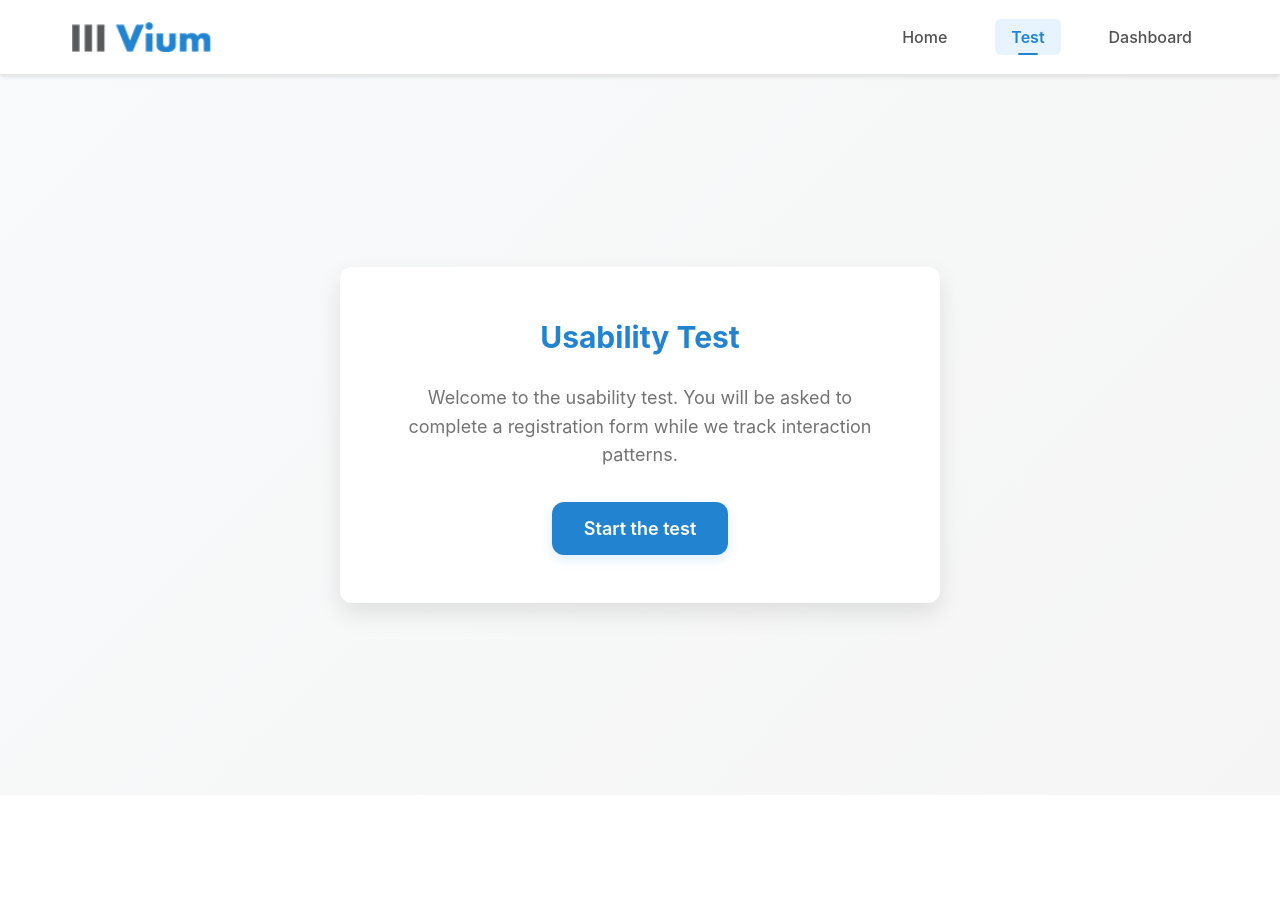
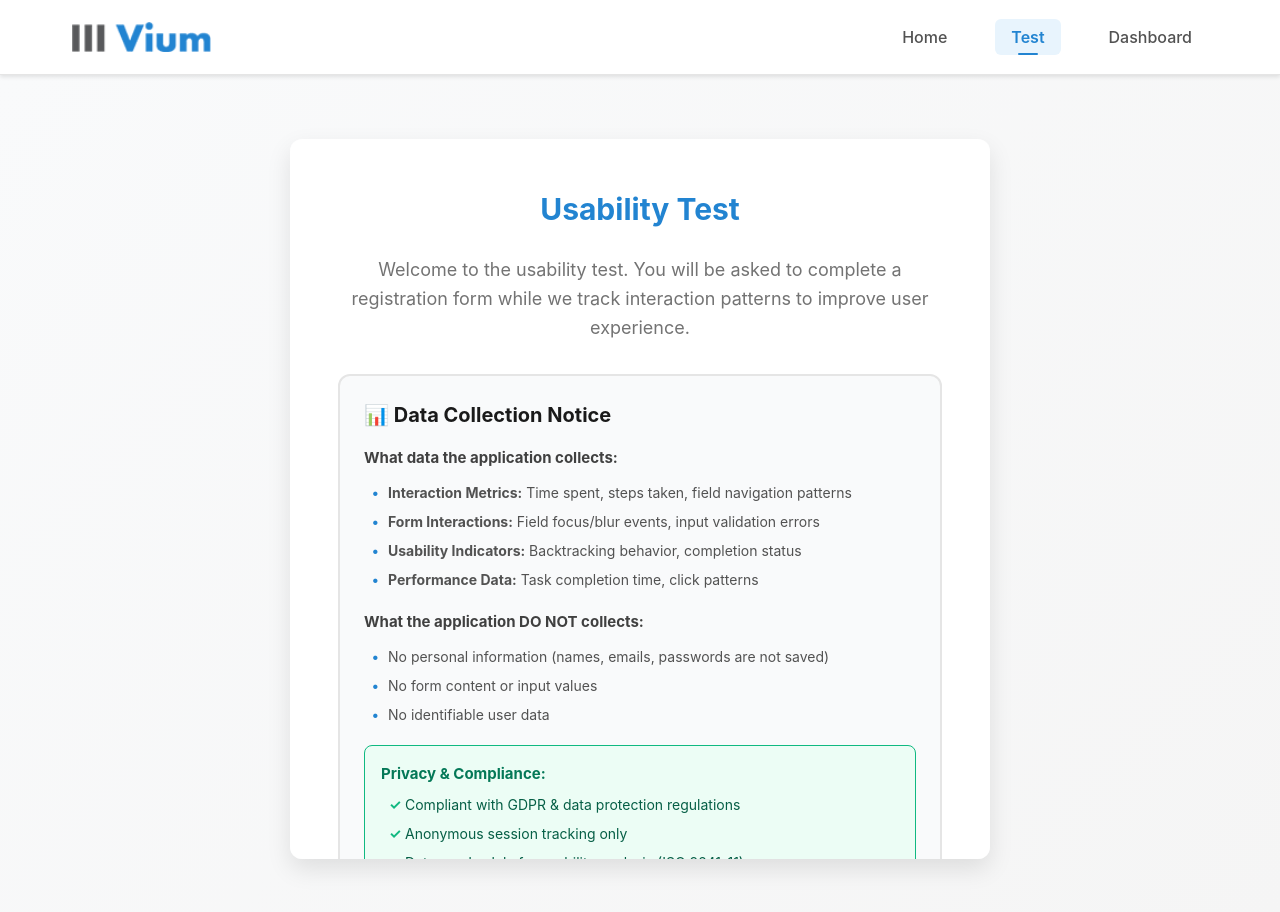
Before and after one commit to 8SilentWhisperer8/ArtefactProject, a React app in the folder frontend/: page /test in a window 1280 px wide. Shown: the top 912 px of the page. Before the commit the page ends 800 px from the top, so only its background shows below. Built offline with nearby package versions, Linux system fonts and the light colour scheme; the HTML template or start-up script is replaced by a standard one.

Commit message:
Final Documentation

```diff
--- a/frontend/src/pages/Test.tsx
+++ b/frontend/src/pages/Test.tsx
@@ -484,14 +484,52 @@ const Test: React.FC = () => {
         <div className="test-container">
           <div className="start-content" role="dialog" aria-labelledby="test-title" aria-describedby="test-description">
             <h2 id="test-title">Usability Test</h2>
-            <p id="test-description">Welcome to the usability test. You will be asked to complete a registration form while we track interaction patterns.</p>
+            <p id="test-description">Welcome to the usability test. You will be asked to complete a registration form while we track interaction patterns to improve user experience.</p>
+
+            <div className="data-collection-notice">
+              <h3>📊 Data Collection Notice</h3>
+              <p><strong>What data the application collects:</strong></p>
+              <ul>
+                <li><strong>Interaction Metrics:</strong> Time spent, steps taken, field navigation patterns</li>
+                <li><strong>Form Interactions:</strong> Field focus/blur events, input validation errors</li>
+                <li><strong>Usability Indicators:</strong> Backtracking behavior, completion status</li>
+                <li><strong>Performance Data:</strong> Task completion time, click patterns</li>
+              </ul>
+
+              <p><strong>What the application DO NOT collects:</strong></p>
+              <ul>
+                <li>No personal information (names, emails, passwords are not saved)</li>
+                <li>No form content or input values</li>
+                <li>No identifiable user data</li>
+              </ul>
+
+              <div className="compliance-info">
+                <p><strong>Privacy & Compliance:</strong></p>
+                <ul>
+                  <li>Compliant with GDPR & data protection regulations</li>
+                  <li>Anonymous session tracking only</li>
+                  <li>Data used solely for usability analysis (ISO 9241-11)</li>
+                  <li>You can cancel at any time without saving data</li>
+                </ul>
+              </div>
+
+              <p className="consent-text">By clicking "Start Test", you consent to anonymous interaction tracking for usability research purposes.</p>
+            </div>
+
             <div className="modal-buttons">
               <button
                 onClick={startNewTest}
                 className="start-button"
-                aria-label="Start the usability test"
+                aria-label="Start the usability test and consent to anonymous data collection"
               >
-                Start the test
+                I Understand - Start Test
+              </button>
+              <button
+                onClick={() => navigate('/')}
+                className="cancel-button"
+                aria-label="Cancel and return to home page"
+              >
+                Cancel
               </button>
             </div>
           </div>
--- a/frontend/src/styles/pages/Test.css
+++ b/frontend/src/styles/pages/Test.css
@@ -117,10 +117,12 @@
   background: white;
   padding: 3rem;
   border-radius: 0.75rem;
-  max-width: 600px;
+  max-width: 700px;
   margin: 2rem auto;
   box-shadow: 0 10px 25px rgba(0, 0, 0, 0.1);
   text-align: center;
+  max-height: 90vh;
+  overflow-y: auto;
 }
 
 .start-content h2 {
@@ -135,6 +137,113 @@
   margin-bottom: 2rem;
   line-height: 1.6;
   font-size: 1.125rem;
+}
+
+/* Data Collection Notice Styles */
+.data-collection-notice {
+  background: var(--grey-50);
+  border: 2px solid var(--grey-200);
+  border-radius: 0.75rem;
+  padding: 1.5rem;
+  margin: 1.5rem 0 2rem;
+  text-align: left;
+}
+
+.data-collection-notice h3 {
+  color: var(--dark-900);
+  font-size: 1.25rem;
+  margin-bottom: 1rem;
+  display: flex;
+  align-items: center;
+  gap: 0.5rem;
+}
+
+.data-collection-notice p {
+  color: var(--grey-700);
+  font-size: 0.9375rem;
+  margin-bottom: 0.75rem;
+  font-weight: 600;
+  text-align: left;
+}
+
+.data-collection-notice ul {
+  list-style: none;
+  padding-left: 0;
+  margin: 0.5rem 0 1.25rem;
+}
+
+.data-collection-notice ul li {
+  color: var(--grey-600);
+  font-size: 0.875rem;
+  margin-bottom: 0.5rem;
+  padding-left: 1.5rem;
+  position: relative;
+  line-height: 1.5;
+  text-align: left;
+}
+
+.data-collection-notice ul li::before {
+  content: "•";
+  position: absolute;
+  left: 0.5rem;
+  color: var(--primary-blue);
+  font-weight: bold;
+}
+
+.compliance-info {
+  background: #ecfdf5;
+  border: 1px solid #10b981;
+  border-radius: 0.5rem;
+  padding: 1rem;
+  margin: 1rem 0;
+}
+
+.compliance-info p {
+  color: #047857;
+  margin-bottom: 0.5rem;
+}
+
+.compliance-info ul li {
+  color: #065f46;
+}
+
+.compliance-info ul li::before {
+  color: #10b981;
+  content: "✓";
+}
+
+.consent-text {
+  background: #fef3c7;
+  border-left: 4px solid #f59e0b;
+  padding: 1rem;
+  margin: 1.25rem 0 0.5rem;
+  font-size: 0.9375rem !important;
+  font-weight: 600 !important;
+  color: #92400e !important;
+  text-align: left !important;
+  border-radius: 0.375rem;
+}
+
+.cancel-button {
+  background: var(--grey-100);
+  color: var(--grey-700);
+  border: 2px solid var(--grey-300);
+  padding: 1rem 2rem;
+  font-size: 1rem;
+  font-weight: 600;
+  border-radius: 0.75rem;
+  cursor: pointer;
+  transition: all 0.2s ease-in-out;
+}
+
+.cancel-button:hover {
+  background: var(--grey-200);
+  border-color: var(--grey-400);
+  transform: translateY(-2px);
+}
+
+.cancel-button:active {
+  transform: translateY(0);
 }
 
 /* Form Validation Styles */
```
Also changed, not shown: 2 other files (tests, documents, lock files or other folders).
